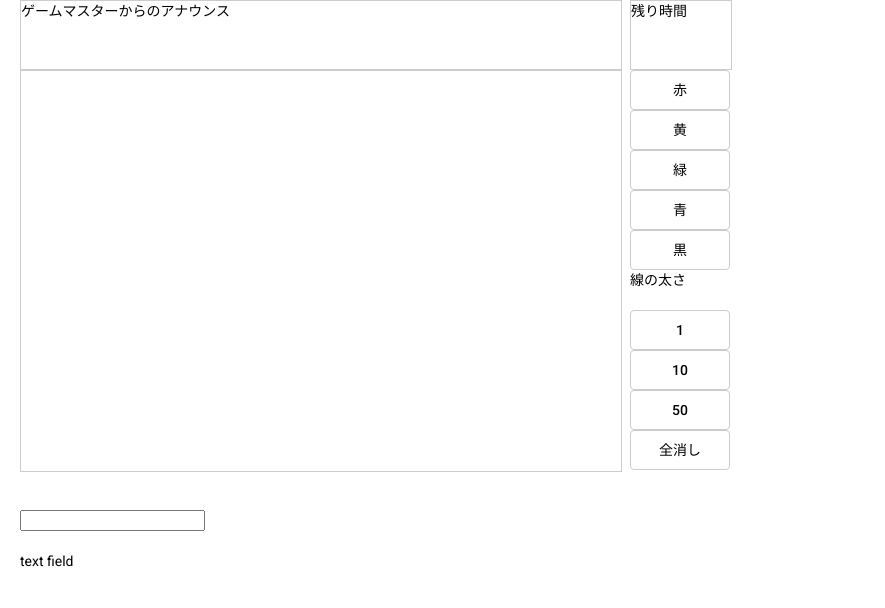
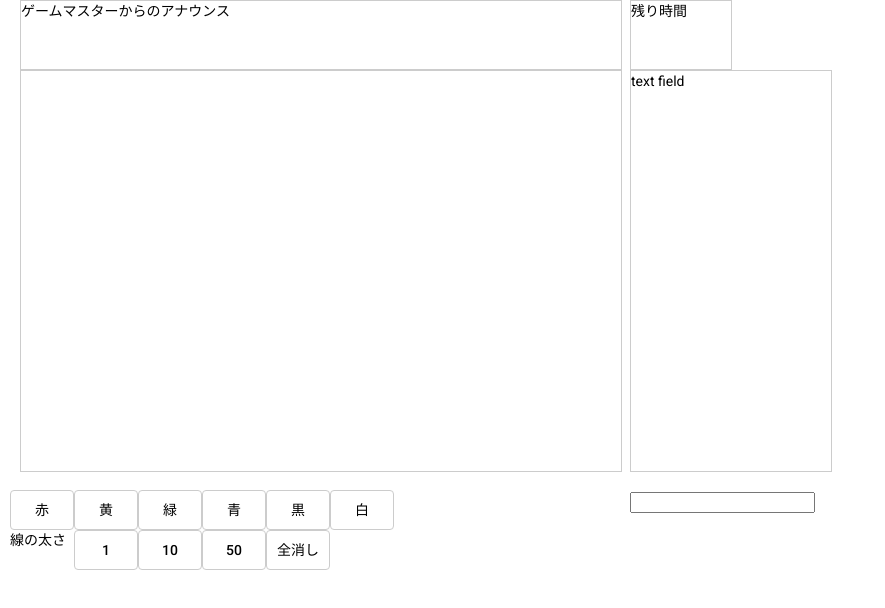
Before and after one commit to mznh/oekaki-clone, an Angular app: page / in a window 1280 px wide. Shown: the top 608 px of the page, without its empty margins (0-885 px from the left). Built offline with nearby package versions, Linux system fonts and the light colour scheme; no server answers.

Commit message:
add game-screen component

```diff
--- a/src/app/app.component.html
+++ b/src/app/app.component.html
@@ -1,4 +1,2 @@
-<app-info-banner></app-info-banner>
-<app-canvas></app-canvas>
-<app-chat></app-chat>
+<app-game-screen> </app-game-screen>
 <router-outlet></router-outlet>
--- a/src/app/app.module.ts
+++ b/src/app/app.module.ts
@@ -10,6 +10,7 @@ import { ConnectService } from './service/connect.service';
 import { Paint, Action, Point, Color, Brush } from './models/action';
 import { ChatComponent } from './chat/chat.component';
 import { InfoBannerComponent } from './info-banner/info-banner.component';
+import { GameScreenComponent } from './game-screen/game-screen.component';
 
 
 @NgModule({
@@ -17,7 +18,8 @@ import { InfoBannerComponent } from './info-banner/info-banner.component';
     AppComponent,
     CanvasComponent,
     ChatComponent,
-    InfoBannerComponent
+    InfoBannerComponent,
+    GameScreenComponent
   ],
   imports: [
     BrowserModule,
--- a/src/app/canvas/canvas.component.css
+++ b/src/app/canvas/canvas.component.css
@@ -1,7 +1,7 @@
 .canvas-tool{
   display: grid;
-  grid-template-rows: 420px;
-  grid-template-columns: 620px 200px;
+  grid-template-rows: 420px 200px;
+  grid-template-columns: 620px;
 }
 
 .mainCanvas {
@@ -19,26 +19,29 @@
   margin: 0px;
 }
 .mainTool{
-  grid-row: 1 / 2;
-  grid-column: 2 / 3;
+  grid-row: 2 / 3;
+  grid-column: 1 / 2;
   width: 400px;
 
   display: grid;
-  grid-auto-rows: 40px;
-  grid-template-columns: 100px;
+  grid-template-rows: 40px;
+  grid-template-columns: repeat(6,64px);
 
 	position: relative;
   margin: 0px 20px 20px 10px;
 }
 .mainTool button{
-  width: 100px;
+  width: 60px;
   height: 40px;
   border: 1px #ccc solid;
   margin: 0px;
+  padding: 0px;
 }
 .btn {
   text-align: center;
+  padding: 0px;
 }
 .btn button {
+  padding: 0px;
   border: 1px #ccc solid;
 }
--- a/src/app/canvas/canvas.component.html
+++ b/src/app/canvas/canvas.component.html
@@ -9,6 +9,7 @@
     <button mat-button (click)="changeColor(0,225,0)">緑</button>
     <button mat-button (click)="changeColor(0,0,255)">青</button>
     <button mat-button (click)="changeColor(0,0,0)">黒</button>
+    <button mat-button (click)="changeColor(255,255,255)">白</button>
     <div>線の太さ</div>
     <button mat-button (click)="changeLineWidth(1)">1</button>
     <button mat-button (click)="changeLineWidth(10)">10</button>
--- a/src/app/chat/chat.component.css
+++ b/src/app/chat/chat.component.css
@@ -1,7 +1,10 @@
 .chat-input-form {
-  margin: 20px;
+  margin: 20px 0px 0px 10px;
 }
 
 .chat-message-field {
-  margin: 20px;
+  width: 200px;
+  height: 400px;
+  margin: 0px 0px 0px 10px;
+  border: 1px #ccc solid;
 }
--- a/src/app/chat/chat.component.html
+++ b/src/app/chat/chat.component.html
@@ -1,10 +1,10 @@
+<div class="chat-message-field">
+  <div *ngFor="let msg of chatLog">
+    {{msg}}
+  </div>
+</div>
 <div class="chat-input-form">
   <input matInput #chatInput
     type="text"
     (keyup.enter)="getEnter()">
 </div>
-<div class="chat-message-field">
-  <div *ngFor="let msg of chatLog">
-    {{msg}}
-  </div>
-</div>
--- /dev/null
+++ b/src/app/game-screen/game-screen.component.css
@@ -0,0 +1,20 @@
+
+.game-screen {
+  display: grid;
+  grid-template-rows: 70px 500px;
+  grid-template-columns: 620px 200px;
+
+}
+app-info-banner {
+  grid-row: 1 / 2;
+  grid-column: 1 / 3;
+
+}
+app-canvas {
+  grid-row: 2 / 3;
+  grid-column: 1 / 2;
+}
+app-chat {
+  grid-row: 2 / 3;
+  grid-column: 2 / 3;
+}
--- /dev/null
+++ b/src/app/game-screen/game-screen.component.html
@@ -0,0 +1,5 @@
+<div class="game-screen">
+  <app-info-banner></app-info-banner>
+  <app-canvas></app-canvas>
+  <app-chat></app-chat>
+</div>
--- /dev/null
+++ b/src/app/game-screen/game-screen.component.ts
@@ -0,0 +1,21 @@
+import { Component, OnInit } from '@angular/core';
+
+import { CanvasComponent } from '../canvas/canvas.component';
+import { ConnectService } from '../service/connect.service';
+import { Paint, Action, Point, Color, Brush } from '../models/action';
+import { ChatComponent } from '../chat/chat.component';
+import { InfoBannerComponent } from '../info-banner/info-banner.component';
+
+@Component({
+  selector: 'app-game-screen',
+  templateUrl: './game-screen.component.html',
+  styleUrls: ['./game-screen.component.css']
+})
+export class GameScreenComponent implements OnInit {
+
+  constructor() { }
+
+  ngOnInit(): void {
+  }
+
+}
```
Also changed, not shown: 1 other file (tests, documents, lock files or other folders).
